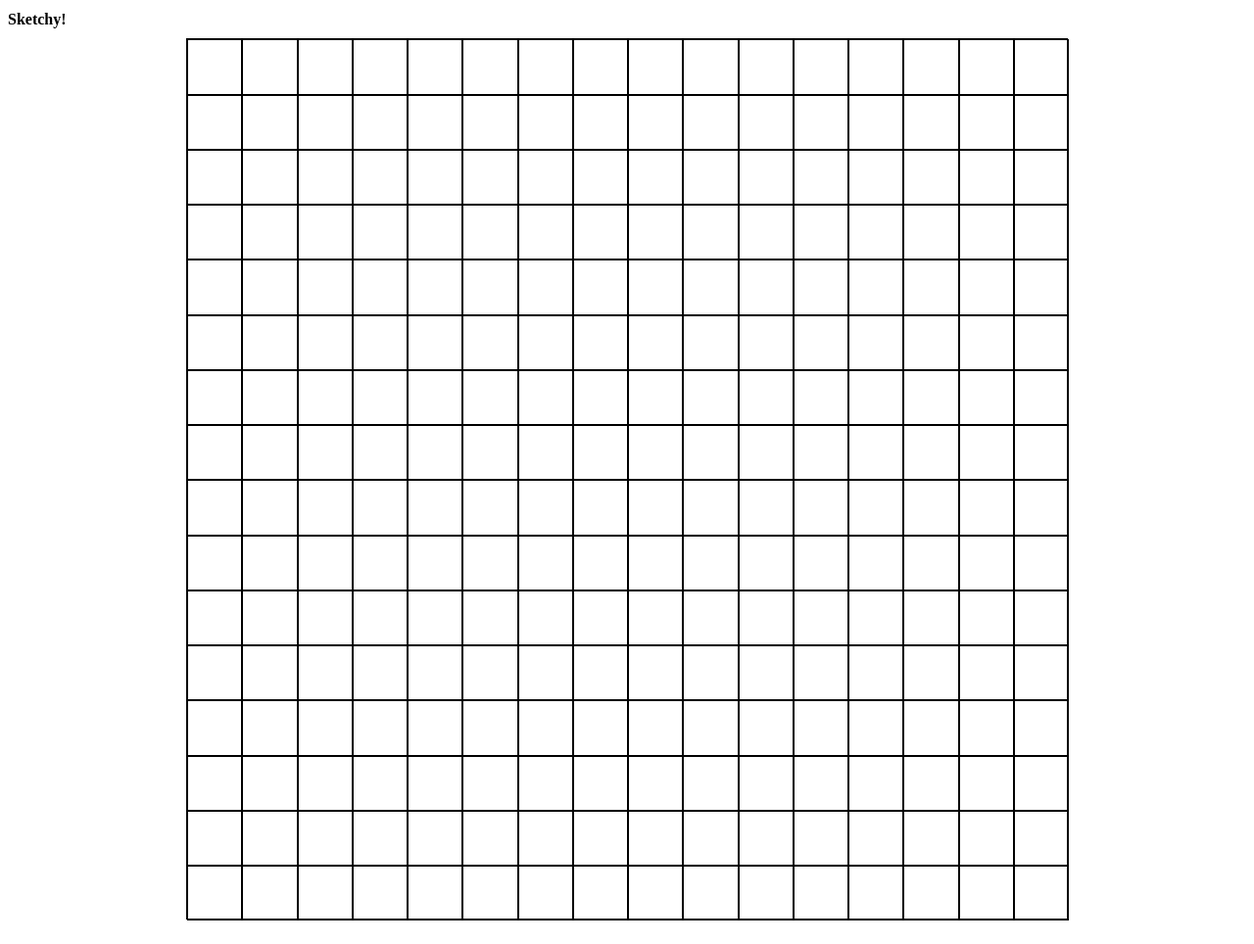
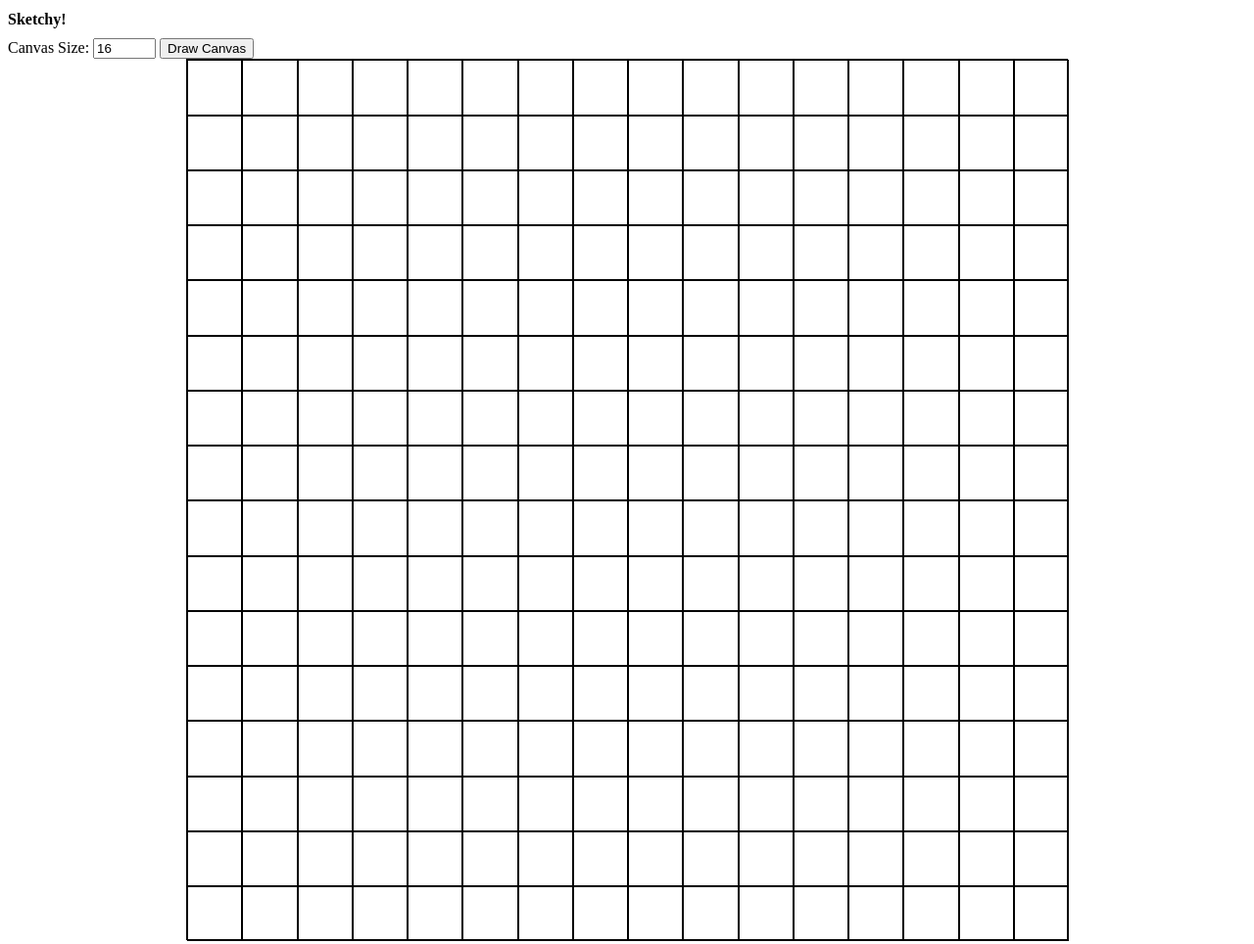
Before and after one commit to KhalidKhan1010/Sketchy, a plain HTML site: page index.html in a window 1280 px wide. Shown: the whole page at 98% size. Drawn offline with Linux system fonts and the light colour scheme.

Commit message:
Add option: Dynamically resize the canvas Add option to change the no. of divs in the canvas grid (according to user-provided value). Change the no. of divs ONLY. Width & height of the canvas in pixels remains unchanged.

```diff
--- a/index.html
+++ b/index.html
@@ -10,6 +10,8 @@
     <body>
         <main>
             <h1 class="font-medium">Sketchy!</h1>
+            <label for="canvas-size">Canvas Size:</label>
+            <input type="number" id="canvas-size" name="canvas-size" min="1" max="100" step="1" value="16"> <button id="draw-canvas">Draw Canvas</button>
             <div class="container-zero">
                 <div id="container-one-canvas" class="container-one-canvas" style="width: 900px; height: 900px;">
                 </div>
--- a/main.js
+++ b/main.js
@@ -1,9 +1,23 @@
+let canvasSizePixels = document.getElementById('container-one-canvas').style.width;
+
+function createCanvasContainer(){
+    const container = document.createElement('div');
+    container.setAttribute('id', 'container-two-canvas');
+    container.style.width = canvasSizePixels;
+    container.style.height = canvasSizePixels;
+    document.getElementById('container-one-canvas').append(container);
+    //container.style.border = '0.5px solid black';
+}
+
 function drawCanvas(canvasSize){
-    let canvas = document.getElementById('container-one-canvas');
+    let canvas = document.getElementById('container-two-canvas');
     let flexboxesArray = [];
 
-    let canvasBlockDivWidth = Number(canvas.style.width.slice(0, -2)) / canvasSize;
-    let canvasBlockDivHeight = Number(canvas.style.height.slice(0, -2)) / canvasSize;
+    let canvasBlockDivWidth = canvas.offsetWidth / canvasSize;
+    let canvasBlockDivHeight = canvas.offsetHeight / canvasSize;
+
+    /* let canvasBlockDivWidth = Number(canvas.style.width.slice(0, -2)) / canvasSize;
+    let canvasBlockDivHeight = Number(canvas.style.height.slice(0, -2)) / canvasSize; */
 
     for(let i = 0; i < canvasSize; ++i)
     {
@@ -24,4 +38,15 @@ function drawCanvas(canvasSize){
     }
 }
 
-drawCanvas(16);
+function eraseCanvas(){
+    document.getElementById('container-two-canvas').remove();
+}
+
+createCanvasContainer();
+drawCanvas(Number(document.getElementById('canvas-size').value));
+
+document.getElementById('draw-canvas').addEventListener('click', function(){
+    eraseCanvas();
+    createCanvasContainer();
+    drawCanvas(Number(document.getElementById('canvas-size').value));
+});
--- a/style.css
+++ b/style.css
@@ -1,6 +1,7 @@
 * {
     box-sizing: border-box;
 }
+
 .container-zero {
     display: flex;
     justify-content: center;
```
